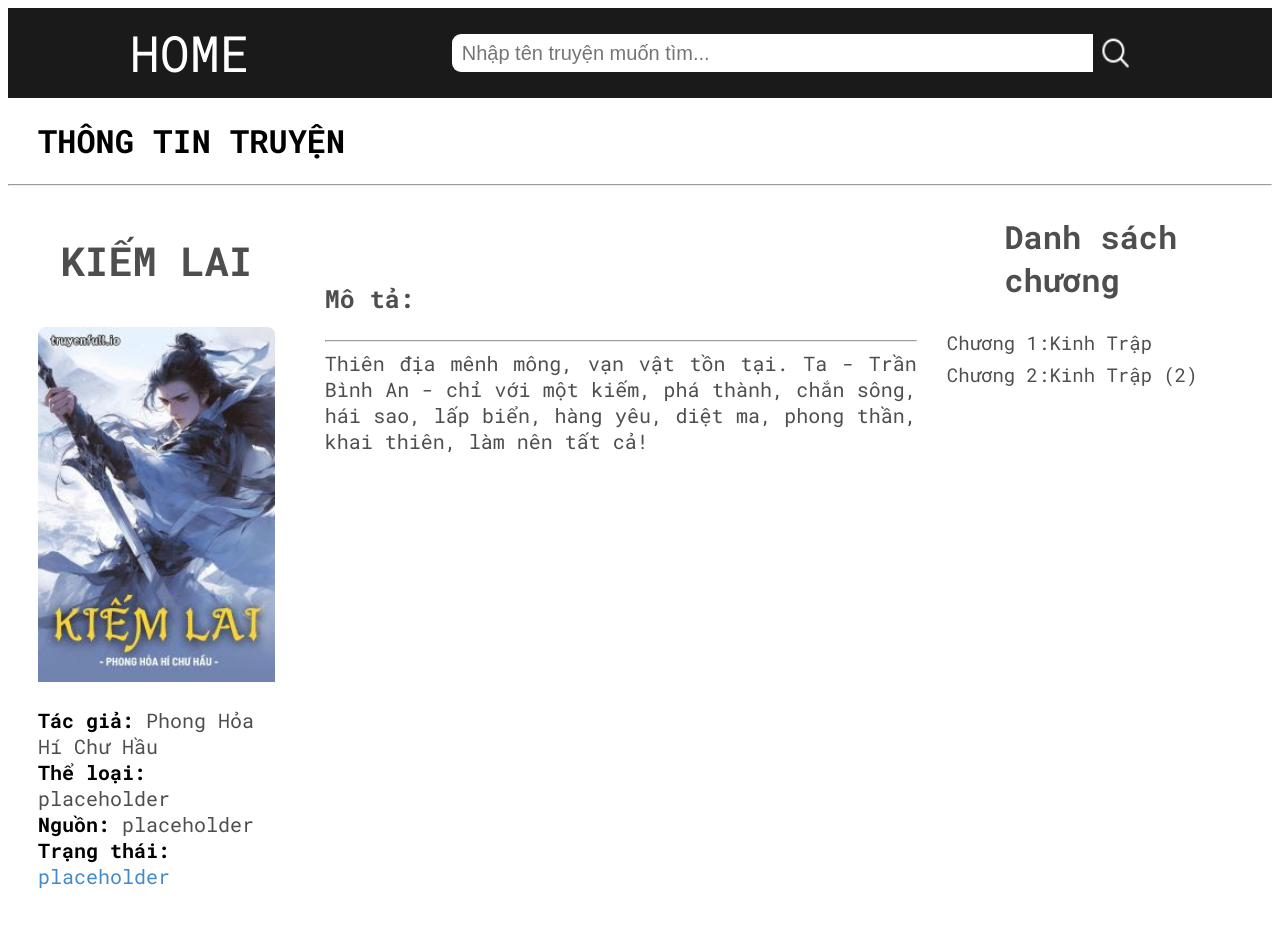
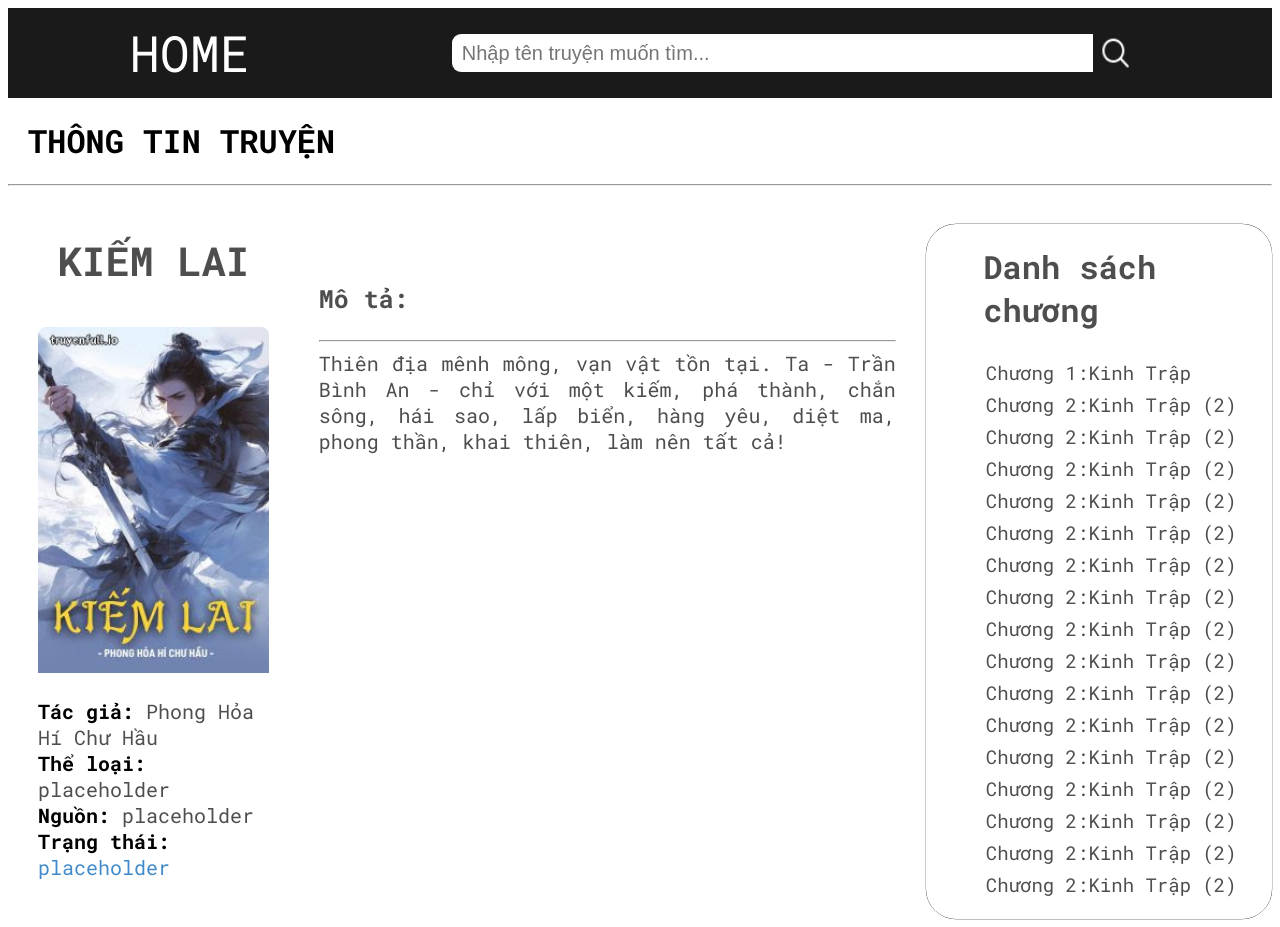
Before and after one commit to Chivisakata/wentruyenchu-root, a PHP site: page /pages/details.html in a window 1280 px wide. Before the commit the page ends 888 px from the top, so only its background shows below. Run offline with PHP 8.4, Linux system fonts and the light colour scheme.

Commit message:
fix: fix UI for "Details" and "Home"

```diff
--- a/css/details.css
+++ b/css/details.css
@@ -74,7 +74,7 @@ body
 
 h1
 {
-    padding-left:30px;
+    padding-left:20px;
 }
 
 /* Menu View*/
@@ -134,10 +134,16 @@ span{
 }
 
 /*Chapter list*/
+.listContainer
+{
+    overflow-y: auto;
+    height:550px;
+}
+
 .list li
 {
     list-style-type: none;
-    padding-left: 30px;
+    padding-left: 20px;
     padding-top: 7px;
     font-size:19px;
 }
--- a/css/style.css
+++ b/css/style.css
@@ -3,6 +3,7 @@
 body
 {
     font-family: "Roboto Mono", "san-serif", "Arial";
+    margin: 0;
 }
 
 /* Top navbar styling */
--- a/pages/details.html
+++ b/pages/details.html
@@ -55,11 +55,45 @@
                     </span>
 
                 </div>
-                <div style="width:30%; color:#4E4E4E">
-                    <h1>Danh sách chương</h1>
+                <div style="width:30%; color:#4E4E4E; box-shadow: 0 0 0 0.2px #000;border-radius: 30px; margin-left:30px; margin-top:30px;  ">
+                    <h1 style="padding-left:0">Danh sách chương</h1>
                     <div class="list">
-                        <li>Chương 1:<a href="../pages/home.php">Kinh Trập</a></li>
-                        <li>Chương 2:<a href="">Kinh Trập (2)</a></li>
+                        <ul class="listContainer">
+                            <li>Chương 1:<a href="../pages/home.php">Kinh Trập</a></li>
+                            <li>Chương 2:<a href="">Kinh Trập (2)</a></li>
+                            <li>Chương 2:<a href="">Kinh Trập (2)</a></li>
+                            <li>Chương 2:<a href="">Kinh Trập (2)</a></li>
+                            <li>Chương 2:<a href="">Kinh Trập (2)</a></li>
+                            <li>Chương 2:<a href="">Kinh Trập (2)</a></li>
+                            <li>Chương 2:<a href="">Kinh Trập (2)</a></li>
+                            <li>Chương 2:<a href="">Kinh Trập (2)</a></li>
+                            <li>Chương 2:<a href="">Kinh Trập (2)</a></li>
+                            <li>Chương 2:<a href="">Kinh Trập (2)</a></li>
+                            <li>Chương 2:<a href="">Kinh Trập (2)</a></li>
+                            <li>Chương 2:<a href="">Kinh Trập (2)</a></li>
+                            <li>Chương 2:<a href="">Kinh Trập (2)</a></li>
+                            <li>Chương 2:<a href="">Kinh Trập (2)</a></li>
+                            <li>Chương 2:<a href="">Kinh Trập (2)</a></li>
+                            <li>Chương 2:<a href="">Kinh Trập (2)</a></li>
+                            <li>Chương 2:<a href="">Kinh Trập (2)</a></li>
+                            <li>Chương 2:<a href="">Kinh Trập (2)</a></li>
+                            <li>Chương 2:<a href="">Kinh Trập (2)</a></li>
+                            <li>Chương 2:<a href="">Kinh Trập (2)</a></li>
+                            <li>Chương 2:<a href="">Kinh Trập (2)</a></li>
+                            <li>Chương 2:<a href="">Kinh Trập (2)</a></li>
+                            <li>Chương 2:<a href="">Kinh Trập (2)</a></li>
+                            <li>Chương 2:<a href="">Kinh Trập (2)</a></li>
+                            <li>Chương 2:<a href="">Kinh Trập (2)</a></li>
+                            <li>Chương 2:<a href="">Kinh Trập (2)</a></li>
+                            <li>Chương 2:<a href="">Kinh Trập (2)</a></li>
+                            <li>Chương 2:<a href="">Kinh Trập (2)</a></li>
+                            <li>Chương 2:<a href="">Kinh Trập (2)</a></li>
+                            <li>Chương 2:<a href="">Kinh Trập (2)</a></li>
+                            <li>Chương 2:<a href="">Kinh Trập (2)</a></li>
+                            <li>Chương 2:<a href="">Kinh Trập (2)</a></li>
+                            <li>Chương 2:<a href="">Kinh Trập (2)</a></li>
+                        </ul>
+
                     </div>
                 </div>
             </div>
```
